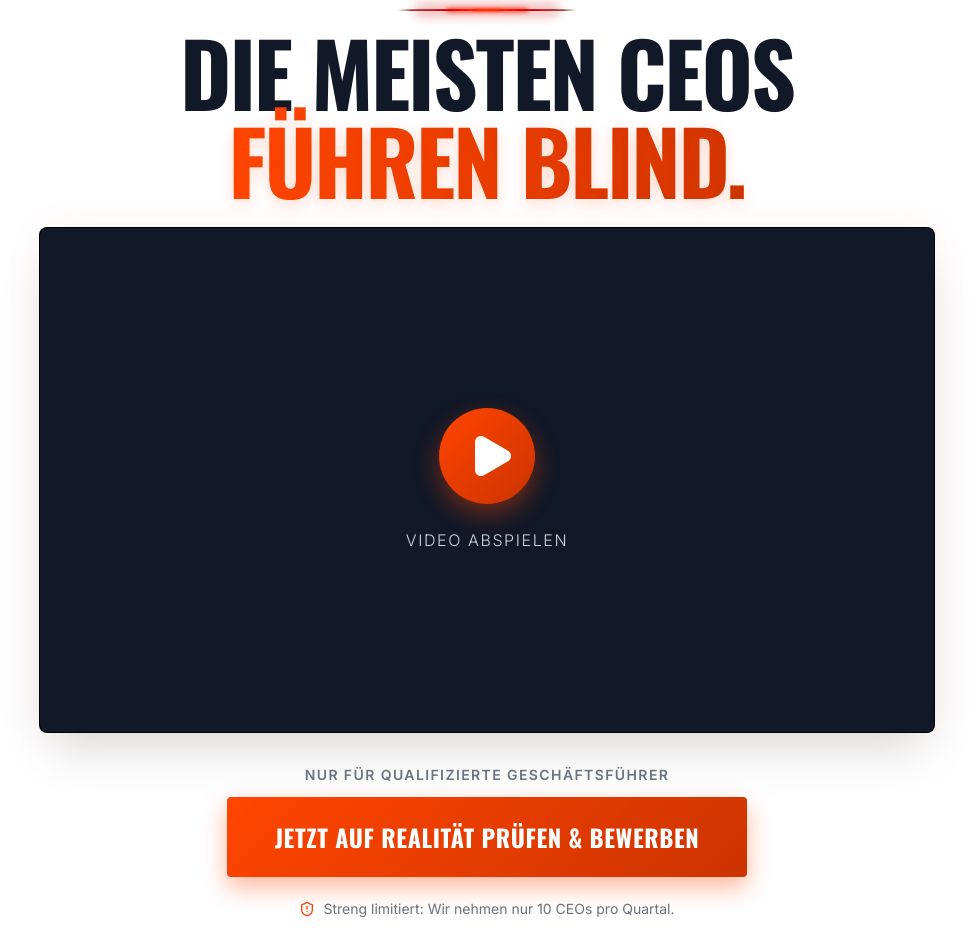
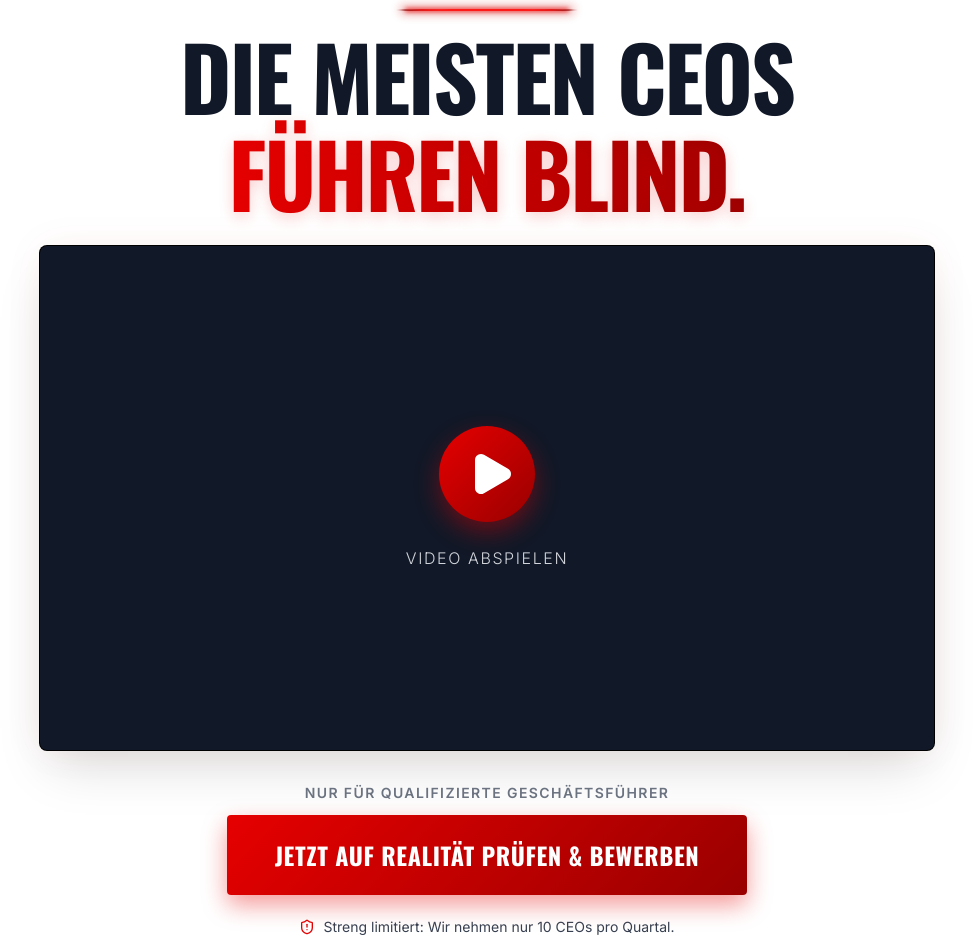
Before and after one commit to Marvinhaemke/mkk, a plain HTML site: page realityhell.html in a window 1280 px wide. Shown: the part 59-999 px from the top of the page, without its empty margins (153-1126 px from the left). Drawn offline with nearby package versions, Linux system fonts and the light colour scheme.

Commit message:
Update realityhell.html

```diff
--- a/realityhell.html
+++ b/realityhell.html
@@ -17,8 +17,8 @@
                     },
                     colors: {
                         'brand-dark': '#0a0a0a',
-                        'brand-orange': '#ff4500',
-                        'brand-red': '#cc3300'
+                        'brand-orange': '#e60000',
+                        'brand-red': '#990000'
                     }
                 }
             }
@@ -32,8 +32,8 @@
 
         /* Button Glow Effect - Adjusted for light mode */
         .btn-glow {
-            background: linear-gradient(135deg, #ff4500, #cc3300);
-            box-shadow: 0 10px 25px rgba(255, 69, 0, 0.4);
+            background: linear-gradient(135deg, #e60000, #990000);
+            box-shadow: 0 10px 25px rgba(230, 0, 0, 0.4);
             transition: all 0.3s ease-in-out;
             position: relative;
             overflow: hidden;
@@ -54,7 +54,7 @@
 
         .btn-glow:hover {
             transform: translateY(-2px) scale(1.02);
-            box-shadow: 0 15px 35px rgba(255, 69, 0, 0.5);
+            box-shadow: 0 15px 35px rgba(230, 0, 0, 0.5);
         }
 
         .btn-glow:hover::after {
@@ -71,7 +71,7 @@
             border: 1px solid rgba(0,0,0,0.1);
             border-radius: 8px;
             overflow: hidden;
-            box-shadow: 0 25px 50px -12px rgba(0,0,0,0.15), 0 0 40px rgba(255, 69, 0, 0.05);
+            box-shadow: 0 25px 50px -12px rgba(0,0,0,0.15), 0 0 40px rgba(230, 0, 0, 0.05);
         }
 
         .video-container iframe, .video-container div.placeholder {
@@ -84,7 +84,7 @@
 
         /* Subtle text glow for light background */
         .text-glow-orange {
-            text-shadow: 0 4px 15px rgba(255,69,0,0.2);
+            text-shadow: 0 4px 15px rgba(230,0,0,0.2);
         }
 
         /* Scroll Reveal Animation */
@@ -107,8 +107,8 @@
         }
         .interactive-card:hover {
             transform: translateY(-5px);
-            box-shadow: 0 20px 40px -10px rgba(255, 69, 0, 0.1);
-            border-color: rgba(255, 69, 0, 0.3);
+            box-shadow: 0 20px 40px -10px rgba(230, 0, 0, 0.1);
+            border-color: rgba(230, 0, 0, 0.3);
         }
     </style>
 </head>
@@ -121,30 +121,26 @@
             <div class="inline-flex flex-col items-center justify-center relative mt-1">
                 <!-- Text stretched vertically for the tall look - Now Black -->
                 <span class="font-oswald text-xl md:text-3xl lg:text-4xl font-bold text-gray-900 uppercase leading-none z-10" style="transform: scaleY(1.4); transform-origin: bottom; letter-spacing: -0.01em;">
-                    CEO REALITY<span class="text-[#ff1a00]">.</span>
+                    CEO REALITY<span class="text-[#e60000]">.</span>
                 </span>
                 <!-- Glowing Underline Container -->
                 <div class="relative w-[98%] mt-1.5 md:mt-3 flex items-center justify-center h-[2px]">
-                    <!-- Broad ambient red glow (Long & Soft) -->
-                    <div class="absolute w-[80%] h-[12px] bg-[#cc0000] opacity-30 blur-[6px] rounded-full"></div>
+                    <!-- Uniform ambient red glow (Wide & Even) -->
+                    <div class="absolute w-[96%] h-[10px] bg-[#cc0000] opacity-30 blur-[5px] rounded-full"></div>
 
-                    <!-- Tight intense red glow (Medium length & intense) -->
-                    <div class="absolute w-[45%] h-[4px] bg-[#ff1a00] opacity-80 blur-[2px] rounded-full"></div>
+                    <!-- Uniform intense red glow (Wide & Even) -->
+                    <div class="absolute w-[90%] h-[4px] bg-[#e60000] opacity-70 blur-[2px] rounded-full"></div>
 
-                    <!-- Hot center core glow -->
-                    <div class="absolute w-[15%] h-[2px] bg-[#ff3300] blur-[1px] rounded-full"></div>
-
-                    <!-- The perfectly sharp needle line using clip-path -->
+                    <!-- The perfectly sharp needle line using clip-path - Now uniform -->
                     <div class="w-full h-[1.5px] md:h-[2px] relative z-10" style="
                         background: linear-gradient(90deg,
                             transparent 0%,
-                            #880000 8%,
-                            #cc0000 25%,
-                            #ff1a00 40%,
-                            #ff3300 50%,
-                            #ff1a00 60%,
-                            #cc0000 75%,
-                            #880000 92%,
+                            #880000 5%,
+                            #e60000 15%,
+                            #ff1a1a 25%,
+                            #ff1a1a 75%,
+                            #e60000 85%,
+                            #880000 95%,
                             transparent 100%
                         );
                         clip-path: ellipse(50% 50% at 50% 50%);
@@ -158,7 +154,7 @@
 
             <!-- Headline Area -->
             <div class="text-center mb-4 lg:mb-6 reveal">
-                <h1 class="font-oswald text-4xl md:text-6xl lg:text-7xl xl:text-[5.5rem] font-bold mb-0 uppercase tracking-tight text-gray-900 leading-tight">
+                <h1 style="line-height: 1.1;" class="font-oswald text-4xl md:text-6xl lg:text-7xl xl:text-[5.5rem] font-bold mb-0 uppercase tracking-tight text-gray-900 leading-tight">
                     Die meisten CEOs <br><span class="text-transparent bg-clip-text bg-gradient-to-r from-brand-orange to-brand-red text-glow-orange">führen blind.</span>
                 </h1>
             </div>
@@ -186,7 +182,7 @@
                 <a href="#bewerbung" class="btn-glow inline-block w-full sm:w-auto px-6 py-4 md:px-12 md:py-6 rounded text-lg md:text-2xl font-bold font-oswald uppercase tracking-wide text-white">
                     Jetzt auf Realität prüfen & bewerben
                 </a>
-                <p class="mt-4 text-xs md:text-sm text-gray-500 flex items-center justify-center gap-2">
+                <p class="mt-4 text-sm md:text-sm text-gray-700 flex items-center justify-center gap-2">
                     <i data-lucide="shield-alert" class="w-4 h-4 text-brand-orange"></i>
                     Streng limitiert: Wir nehmen nur 10 CEOs pro Quartal.
                 </p>
```
